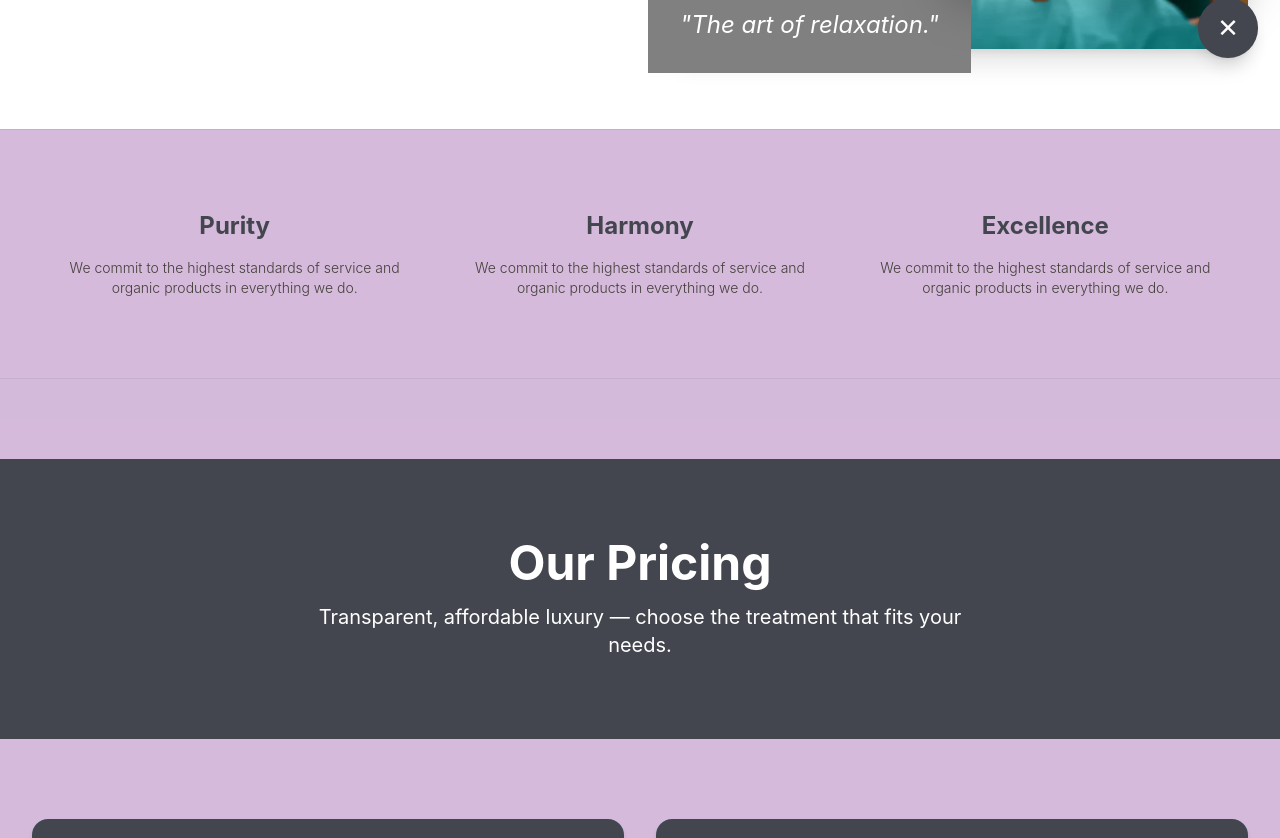
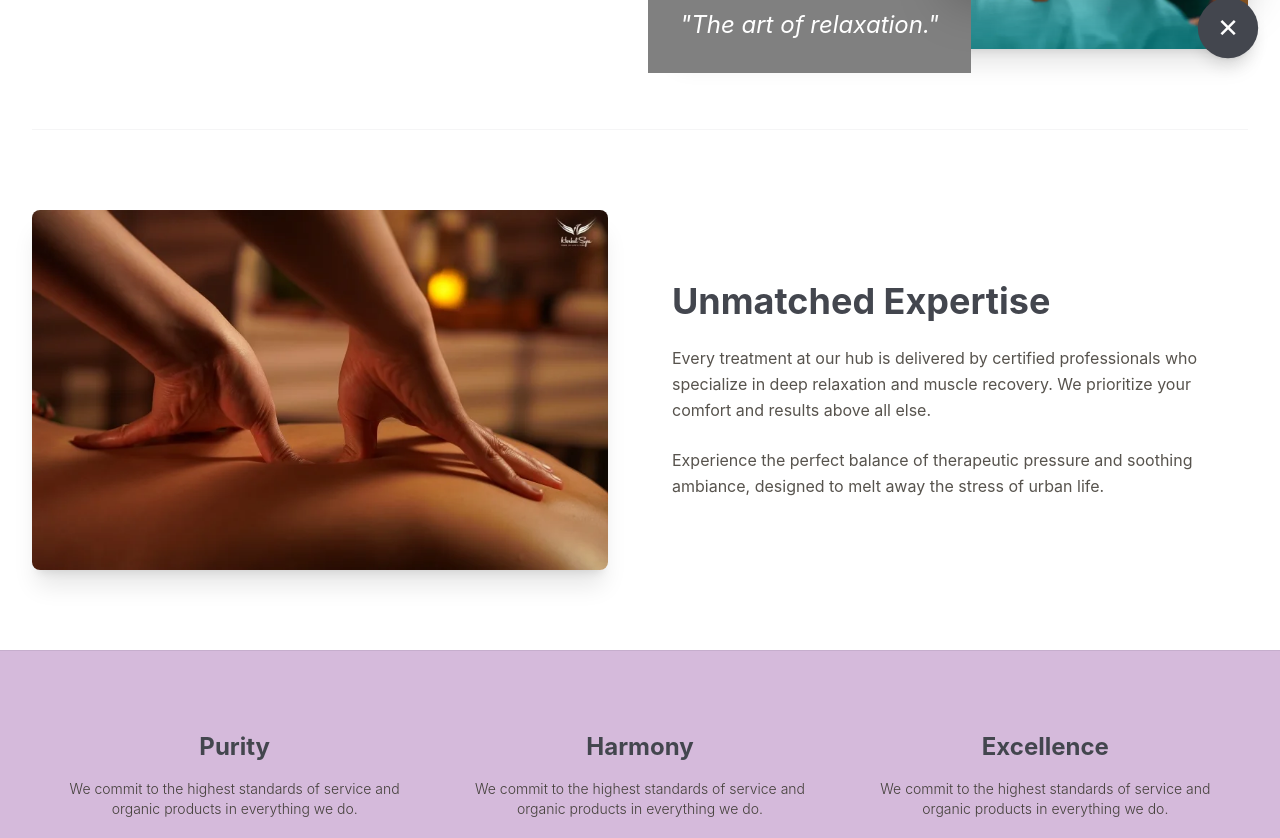
Before and after one commit to mridul360/spa-gulsan, a React (Vite) app: page / in a window 1280 px wide. Shown: the part 720-1558 px from the top of the page. Built offline with nearby package versions, Linux system fonts and the light colour scheme.

Commit message:
image change

```diff
--- a/src/Components/About.jsx
+++ b/src/Components/About.jsx
@@ -1,6 +1,7 @@
 import React from 'react'
 import Container from './Layout/Container'
 import dryMassage from '../assets/dry-massage.webp'
+import mmaaaasss from '../assets/mmaaaasss.webp'
 
 const About = () => {
   return (
@@ -57,6 +58,36 @@ const About = () => {
         </section>
       </Container>
 
+      {/* EXPERTISE SECTION */}
+      <Container>
+        <section className="py-12 md:py-20 grid grid-cols-1 md:md:grid-cols-2 gap-10 md:gap-16 items-center border-t border-[#43464E]/5">
+
+          {/* IMAGE */}
+          <div className="relative">
+            <img
+              src={mmaaaasss}
+              alt="Therapeutic massage"
+              className="rounded-lg shadow-xl w-full h-auto object-cover"
+            />
+          </div>
+
+          {/* TEXT */}
+          <div>
+            <h2 className="text-2xl sm:text-3xl md:text-4xl font-bold mb-5 md:mb-6 text-[#43464E]">
+              Unmatched Expertise
+            </h2>
+
+            <p className="text-stone-600 leading-relaxed mb-4 md:mb-6 text-sm md:text-base">
+              Every treatment at our hub is delivered by certified professionals who specialize in deep relaxation and muscle recovery. We prioritize your comfort and results above all else.
+            </p>
+            <p className="text-stone-600 leading-relaxed text-sm md:text-base">
+              Experience the perfect balance of therapeutic pressure and soothing ambiance, designed to melt away the stress of urban life.
+            </p>
+          </div>
+
+        </section>
+      </Container>
+
       {/* VALUES */}
       <section className="bg-[#D5BADB] py-12 md:py-20 px-4 sm:px-6 border-y border-[#43464E]/10">
         <Container>
```
